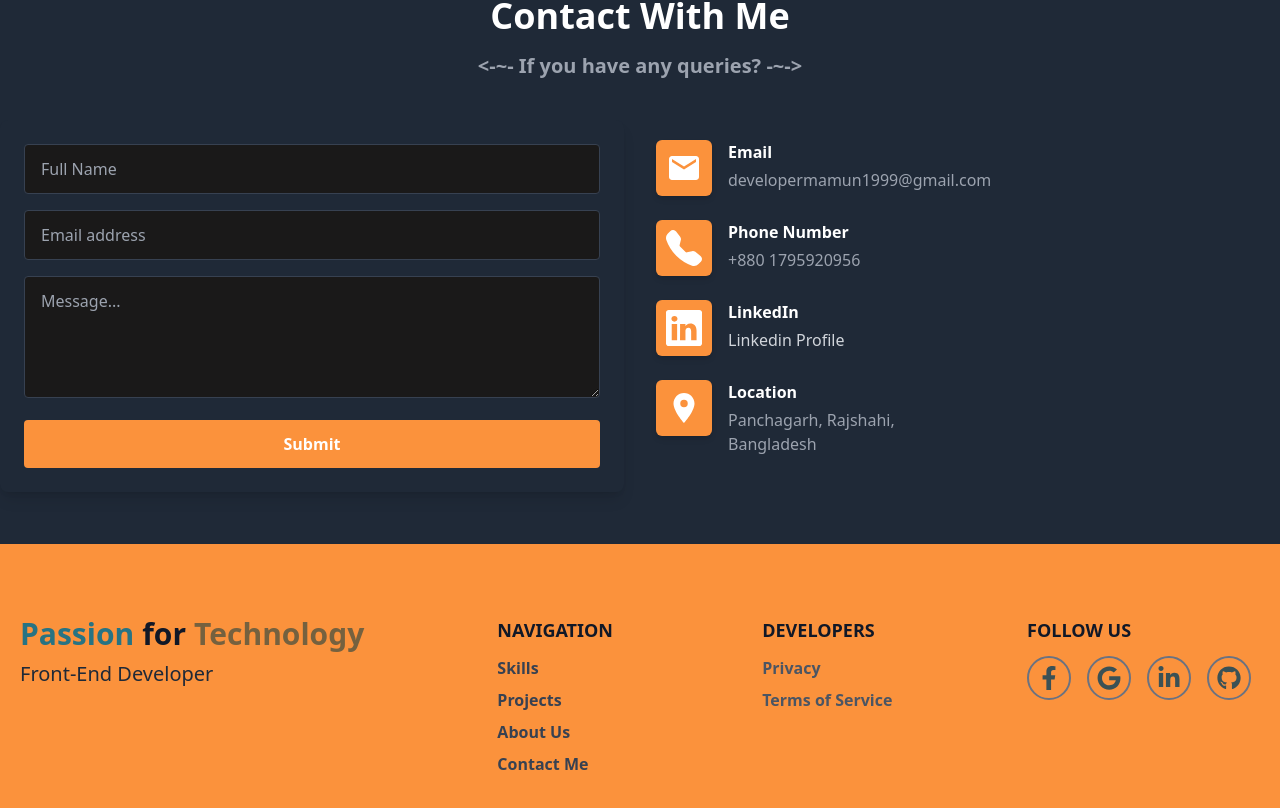
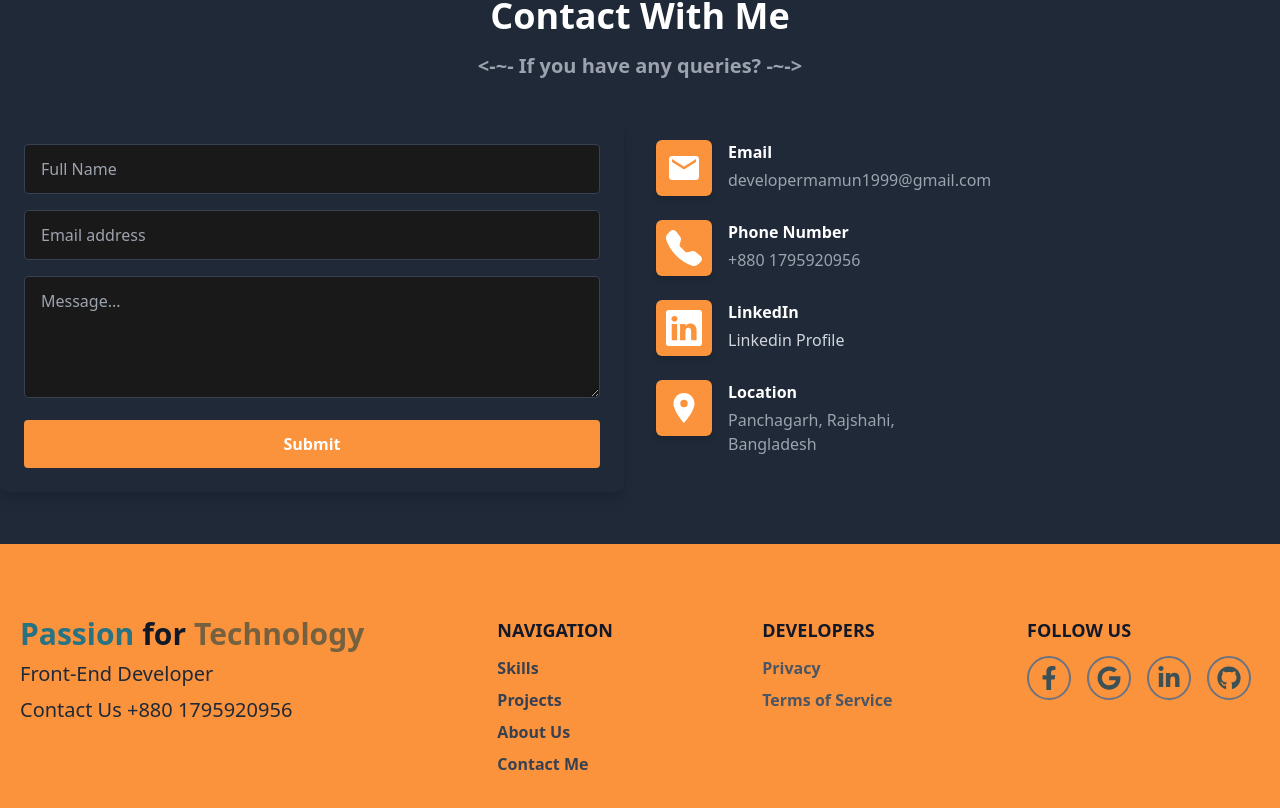
Before and after one commit to MamunHossain1999/protfolio, a React (Vite) app: page / in a window 1280 px wide. Shown: the part 3450-4258 px from the top of the page. Built offline with nearby package versions, Linux system fonts and the light colour scheme.

Commit message:
added contact numbar

```diff
--- a/src/component/footer/Footer.jsx
+++ b/src/component/footer/Footer.jsx
@@ -27,6 +27,14 @@ const Footer = () => {
               transition={{ delay: 0.3, duration: 0.5 }}
             >
               Front-End Developer
+            </motion.h3>
+            <motion.h3
+              className="text-xl text-gray-800 mt-2 font-medium"
+              initial={{ opacity: 0, y: 5 }}
+              animate={{ opacity: 1, y: 0 }}
+              transition={{ delay: 0.3, duration: 0.5 }}
+            >
+              Contact Us +880 1795920956
             </motion.h3>
           </motion.div>
         </div>
--- a/src/component/navbar/Sidebar.jsx
+++ b/src/component/navbar/Sidebar.jsx
@@ -7,7 +7,7 @@ const Sidebar = ({ onClose }) => {
     <div className="lg:hidden bg-orange-500 text-white px-6 py-4 space-y-4">
       {[
         { to: "/", label: "Home" },
-        { to: "/skills", label: "Skills" },
+        { to: "/skills", label: "skills" },
         { to: "/projects", label: "Projects" },
         { to: "/services", label: "Services" },
         { to: "/about", label: "About" },
```
